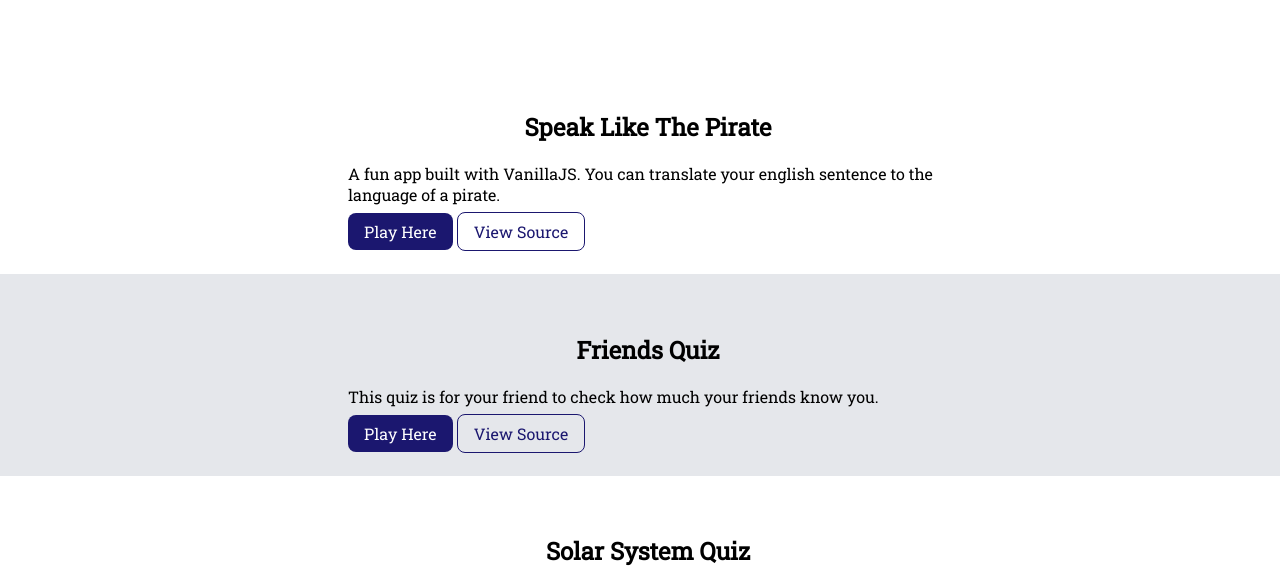
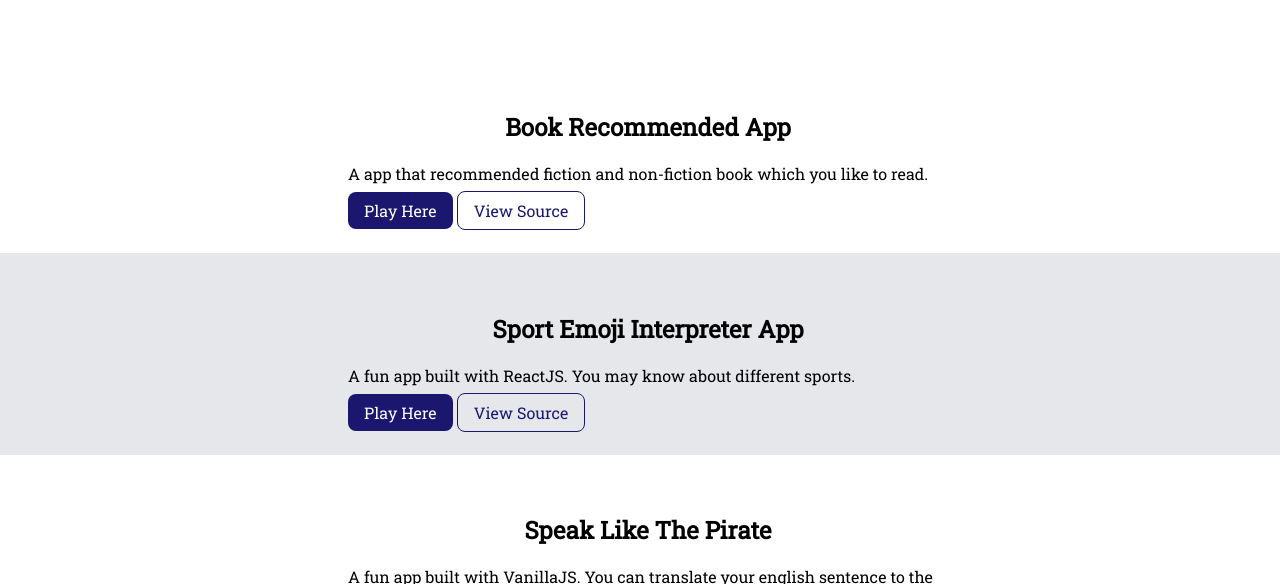
Before and after one commit to Megha-Maurya/Megha-Maurya-portfolio, a plain HTML site: page projects.html in a window 1280 px wide. Shown: the part 168-752 px from the top of the page. Drawn offline with Linux system fonts and the light colour scheme.

Commit message:
update project

```diff
--- a/projects.html
+++ b/projects.html
@@ -24,6 +24,25 @@
 
           <h1 class="hero-heading"><span class="heading-title" >My Work</span></h1>
         </header>
+
+        <section class="section">
+            <div class="container container-center">
+                <h1>Book Recommended App </h1>
+             <p>A app that recommended fiction and non-fiction book which you like to read.</p>
+             <a class="link link-primary" href="https://cthi5u.codesandbox.io/">Play Here</a>
+             <a class="link link-secondary" href="https://github.com/Megha-Maurya/book-recommended-app">View Source</a>
+            </div>
+        </section>
+
+        <section class="section ow">
+            <div class="container container-center">
+                <h1>Sport Emoji Interpreter App </h1>
+             <p>A fun app built with ReactJS. You may know about different sports.</p>
+             <a class="link link-primary" href="https://4jyzot.codesandbox.io/">Play Here</a>
+             <a class="link link-secondary" href="https://github.com/Megha-Maurya/sport-emoji">View Source</a>
+            </div>
+        </section>
+
 
         <section class="section">
             <div class="container container-center">
```
